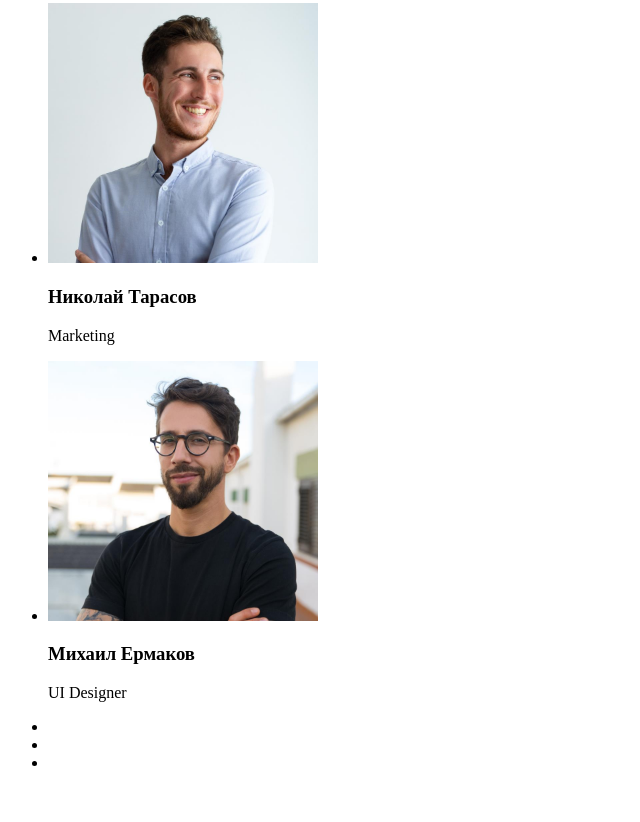
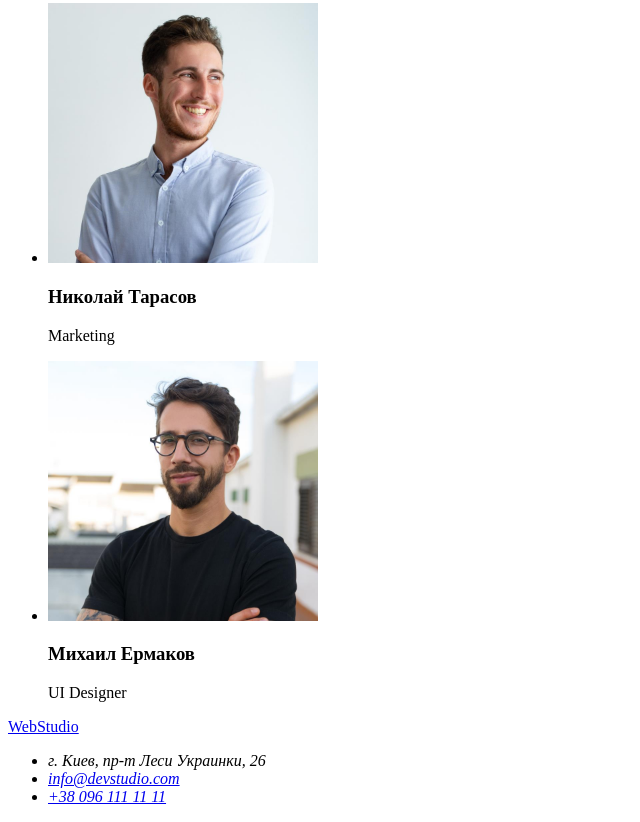
Before and after one commit to kolesnva/goit-markup-hw-01, a plain HTML site: page index.html in a window 1280 px wide. Shown: the part 2333-3155 px from the top of the page, without its empty margins (0-640 px from the left). Before the commit the page ends 3121 px from the top, so only its background shows below. Drawn offline with Linux system fonts and the light colour scheme.

Commit message:
HW finished

```diff
--- a/index.html
+++ b/index.html
@@ -9,7 +9,7 @@
 <body>
     <header>
         <nav>
-            <a href="" class="logo">WebStudio</a>
+            <a href="./index.html" class="logo">WebStudio</a>
             <ul>
                 <li><a href="" class="link">Студия</a></li>
                 <li><a href="" class="link">Портфолио</a></li>
@@ -82,13 +82,14 @@
         </section>
     </main>
     <footer>
-        <a href="" class="logo"></a>
-        <ul>
-            <li></li>
-            <li><a href=""></a></li>
-            <li><a href=""></a></li>
-        </ul>
+        <a href="./index.html" class="logo">WebStudio</a>
+        <address>
+            <ul>
+                <li>г. Киев, пр-т Леси Украинки, 26</li>
+                <li><a href="mailto:info@devstudio.com" class="link">info@devstudio.com</a></li>
+                <li><a href="tel:+380961111111" class="link">+38 096 111 11 11</a></li>
+            </ul>
+        </address>
     </footer>
-
 </body>
 </html>
```
